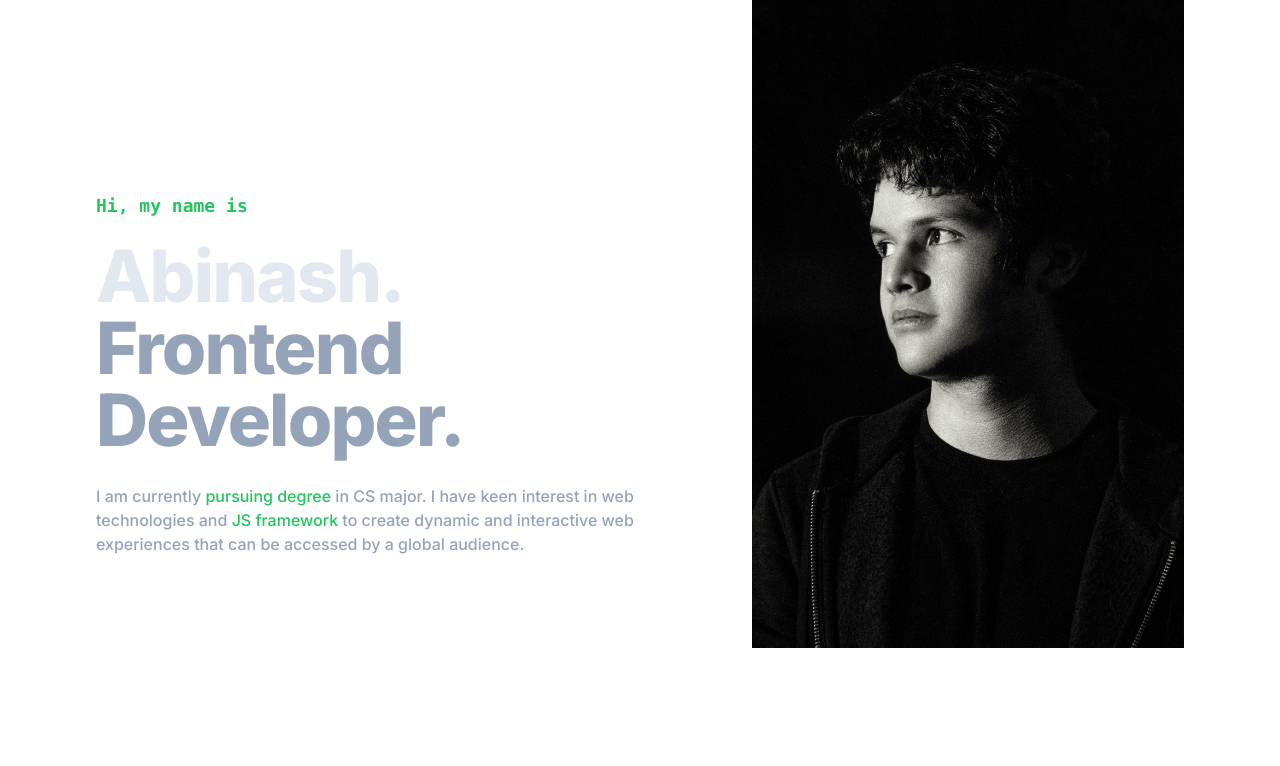
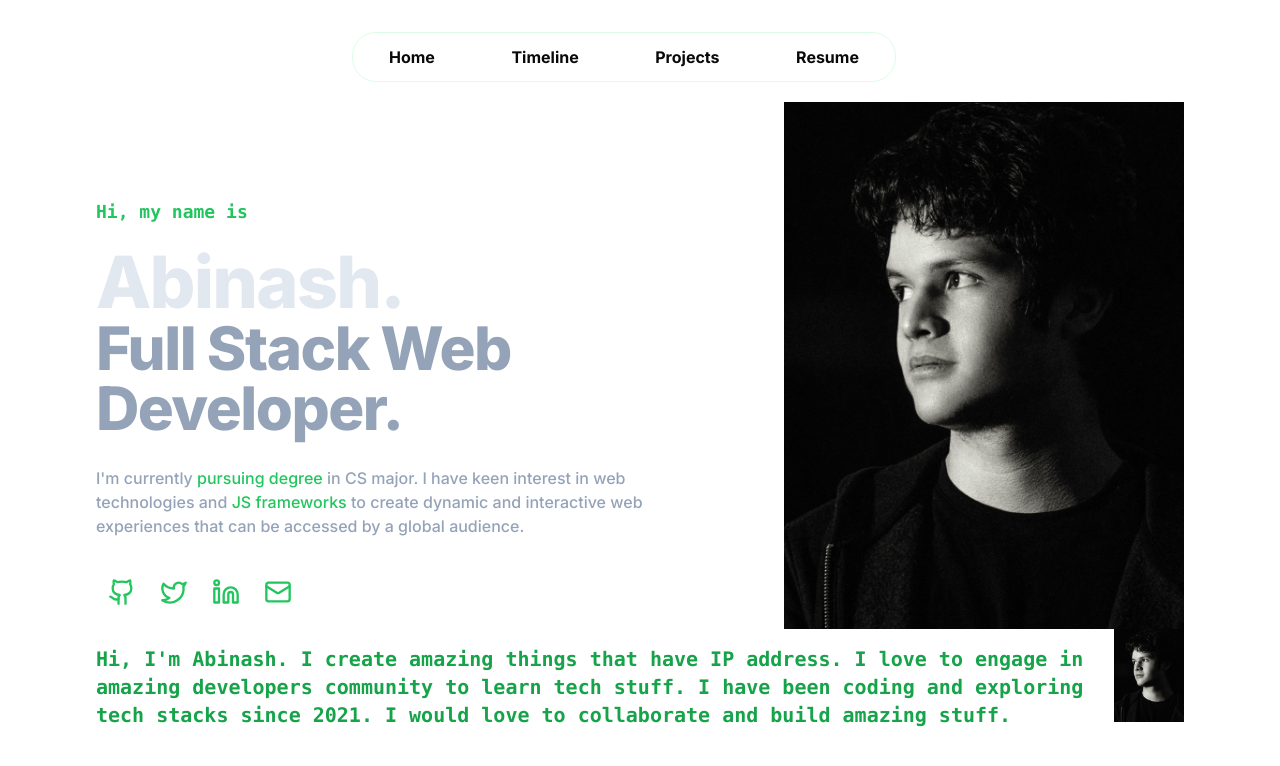
Before and after one commit to Abinash4567/abinash, a Next.js app: page / in a window 1280 px wide. Shown: the top 766 px of the page. Built offline with nearby package versions, Linux system fonts and the light colour scheme.

Commit message:
updated hero section

```diff
--- a/package.json
+++ b/package.json
@@ -13,6 +13,7 @@
     "@radix-ui/react-slot": "^1.0.2",
     "class-variance-authority": "^0.7.0",
     "clsx": "^2.1.0",
+    "framer-motion": "^11.1.3",
     "lucide-react": "^0.368.0",
     "next": "14.2.1",
     "next-themes": "^0.3.0",
--- a/src/app/globals.css
+++ b/src/app/globals.css
@@ -6,49 +6,50 @@
   @layer base {
     :root {
       --background: 0 0% 100%;
-    --foreground: 222.2 84% 4.9%;
+      --foreground: 240 10% 3.9%;
       --card: 0 0% 100%;
-    --card-foreground: 222.2 84% 4.9%;
+      --card-foreground: 240 10% 3.9%;
       --popover: 0 0% 100%;
-    --popover-foreground: 222.2 84% 4.9%;
-    --primary: 221.2 83.2% 53.3%;
-    --primary-foreground: 210 40% 98%;
-    --secondary: 210 40% 96.1%;
-    --secondary-foreground: 222.2 47.4% 11.2%;
-    --muted: 210 40% 96.1%;
-    --muted-foreground: 215.4 16.3% 46.9%;
-    --accent: 210 40% 96.1%;
-    --accent-foreground: 222.2 47.4% 11.2%;
+      --popover-foreground: 240 10% 3.9%;
+      --primary: 142.1 76.2% 36.3%;
+      --primary-foreground: 355.7 100% 97.3%;
+      --secondary: 240 4.8% 95.9%;
+      --secondary-foreground: 240 5.9% 10%;
+      --muted: 240 4.8% 95.9%;
+      --muted-foreground: 240 3.8% 46.1%;
+      --accent: 240 4.8% 95.9%;
+      --accent-foreground: 240 5.9% 10%;
       --destructive: 0 84.2% 60.2%;
-    --destructive-foreground: 210 40% 98%;
-    --border: 214.3 31.8% 91.4%;
-    --input: 214.3 31.8% 91.4%;
-    --ring: 221.2 83.2% 53.3%;
-    --radius: 0.5rem;
+      --destructive-foreground: 0 0% 98%;
+      --border: 240 5.9% 90%;
+      --input: 240 5.9% 90%;
+      --ring: 142.1 76.2% 36.3%;
+      --radius: 1rem;
     }
 
     .dark {
-    --background: 222.2 84% 4.9%;
-    --foreground: 210 40% 98%;
-    --card: 222.2 84% 4.9%;
-    --card-foreground: 210 40% 98%;
-    --popover: 222.2 84% 4.9%;
-    --popover-foreground: 210 40% 98%;
-    --primary: 217.2 91.2% 59.8%;
-    --primary-foreground: 222.2 47.4% 11.2%;
-    --secondary: 217.2 32.6% 17.5%;
-    --secondary-foreground: 210 40% 98%;
-    --muted: 217.2 32.6% 17.5%;
-    --muted-foreground: 215 20.2% 65.1%;
-    --accent: 217.2 32.6% 17.5%;
-    --accent-foreground: 210 40% 98%;
+      --background: 20 14.3% 4.1%;
+      --foreground: 0 0% 95%;
+      --card: 24 9.8% 10%;
+      --card-foreground: 0 0% 95%;
+      --popover: 0 0% 9%;
+      --popover-foreground: 0 0% 95%;
+      --primary: 142.1 70.6% 45.3%;
+      --primary-foreground: 144.9 80.4% 10%;
+      --secondary: 240 3.7% 15.9%;
+      --secondary-foreground: 0 0% 98%;
+      --muted: 0 0% 15%;
+      --muted-foreground: 240 5% 64.9%;
+      --accent: 12 6.5% 15.1%;
+      --accent-foreground: 0 0% 98%;
       --destructive: 0 62.8% 30.6%;
-    --destructive-foreground: 210 40% 98%;
-    --border: 217.2 32.6% 17.5%;
-    --input: 217.2 32.6% 17.5%;
-    --ring: 224.3 76.3% 48%;
+      --destructive-foreground: 0 85.7% 97.3%;
+      --border: 240 3.7% 15.9%;
+      --input: 240 3.7% 15.9%;
+      --ring: 142.4 71.8% 29.2%;
     }
   }
+
 
   @layer base {
     * {
@@ -58,3 +59,15 @@
       @apply bg-background text-foreground;
     }
   }
+
+  @layer utilities {
+    /* Hide scrollbar for Chrome, Safari and Opera */
+    .no-scrollbar::-webkit-scrollbar {
+        display: none;
+    }
+   /* Hide scrollbar for IE, Edge and Firefox */
+    .no-scrollbar {
+        -ms-overflow-style: none;  /* IE and Edge */
+        scrollbar-width: none;  /* Firefox */
+  }
+}
--- a/src/app/page.tsx
+++ b/src/app/page.tsx
@@ -1,19 +1,41 @@
 import Image from "next/image";
 import dop from "../../public/dop.jpg";
+import Timeline from "@/components/timeline";
+import { Github, Twitter, Linkedin, Mail } from "lucide-react";
 
 export default function Home() {
   return (
-    <div className="bg-re-500 mx-24">
+    <div className="bg-gren-300 mx-24 h-[200vh]">
+      <div className="mt-8 flex justify-between border border-green-100 hover:border-green-400 rounded-3xl py-3  px-9 w-2/4  font-bold transition ease-in-out duration-1000 sticky top-2 backdrop-blur-sm ml-64">
+
+        <div className="hover:text-green-400 cursor-pointer transition ease-in-out duration-500">Home</div>
+        <div className="hover:text-green-400 cursor-pointer transition ease-in-out duration-500">Timeline</div>
+        <div className="hover:text-green-400 cursor-pointer transition ease-in-out duration-500">Projects</div>
+        <div className="hover:text-green-400 cursor-pointer transition ease-in-out duration-500">Resume</div>
+      </div>
+
+    <div className="flex gap-2 pt-5 border-gray-50 border-">
+
+      <div className="bg-slte-300 mt-24">
+        <pre className="text-green-500 font-bold mb-5 text-lg">Hi, my name is</pre>
+        <div className="text-7xl font-extrabold leading-none tracking-tight text-slate-200">Abinash.</div>
+        <div className="text-6xl font-extrabold leading-none tracking-tight text-slate-400">Full Stack Web Developer.</div>
+
+        {/* <div className="text-7xl font-extrabold leading-none tracking-tight text-slate-400">Backend Developer.</div>
+        <div className="text-7xl font-extrabold leading-none tracking-tight text-slate-400">Full Stack Developer.</div> */}
+        <div className="mt-7 text-slate-400 w-[calc((100svw-48px)/2)] pr-10 font-medium">I&apos;m currently <span className="text-green-500 w-">pursuing degree</span> in CS major. I have keen interest in web technologies and <span className="text-green-500">JS frameworks</span> to create dynamic and interactive web experiences that can be accessed by a global audience.</div>
+
+        <div className="mt-7 flex">
+          <div className="hover:bg-slate-800 transition ease-in-out p-3 rounded-xl cursor-pointer text-[#22c55e]"><Github size={28} /></div>
+          <div className="hover:bg-slate-800 transition ease-in-out p-3 rounded-xl cursor-pointer text-[#22c55e]"><Twitter size={28} /></div>
+          <div className="hover:bg-slate-800 transition ease-in-out p-3 rounded-xl cursor-pointer text-[#22c55e]"><Linkedin size={28} /></div>
+          <div className="hover:bg-slate-800 transition ease-in-out p-3 rounded-xl cursor-pointer text-[#22c55e]"><Mail size={28} /></div>
+        </div>
 
 
-    <div className="flex justify-between">
 
-      <div className="bg-slate-00 flex flex-col z-10 mt-48">
-        <pre className="text-green-500 font-bold mb-5 text-lg">Hi, my name is</pre>
-        <div className="text-7xl font-extrabold leading-none tracking-tight text-slate-200">Abinash.</div>
-        <div className="text-7xl font-extrabold leading-none tracking-tight text-slate-400">Frontend Developer.</div>
-        <div className="mt-7 text-slate-400 w-[calc((100svw-48px)/2)] pr-10 font-medium">I am currently <span className="text-green-500">pursuing degree</span> in CS major. I have keen interest in web technologies and <span className="text-green-500">JS framework</span> to create dynamic and interactive web experiences that can be accessed by a global audience.</div>
-      </div>
+        </div>
+
 
       {/* <div className="bg-slate-00 basis-1/2 flex flex-col justify-center pt-18">
         <div className="text-6xl font-bold">
@@ -28,11 +50,11 @@ export default function Home() {
         </div>
       </div> */}
 
-      <div className="flex justify-center items-center bg-red-600">
-        <Image src={dop} alt="people" height={680}/>
-      </div>
+        <Image src={dop} alt="people" width={400}/>
 
     </div>
+
+    <Timeline />
 
     </div>
   );
--- /dev/null
+++ b/src/components/timeline.tsx
@@ -0,0 +1,19 @@
+import React from 'react'
+import dop from "../../public/dop.jpg"
+import Image from 'next/image'
+
+function Timeline() {
+    return (
+        <div className='flex'>
+            <div className='mt-4 text-xl text-green-600 font-bold font-mono'>
+                Hi, I&apos;m Abinash. I create amazing things that have IP address. I love to engage in amazing developers community to learn tech stuff. I have been coding and exploring tech stacks since 2021. I would love to collaborate and build amazing stuff.
+            </div>
+
+            <div>
+                <Image src={dop} width={200} alt="image" />
+            </div>
+        </div>
+    )
+}
+
+export default Timeline
```
Also changed, not shown: public/dop.jpg, 1 other file (tests, documents, lock files or other folders). Lines whose indentation alone changed are shown as unchanged.
